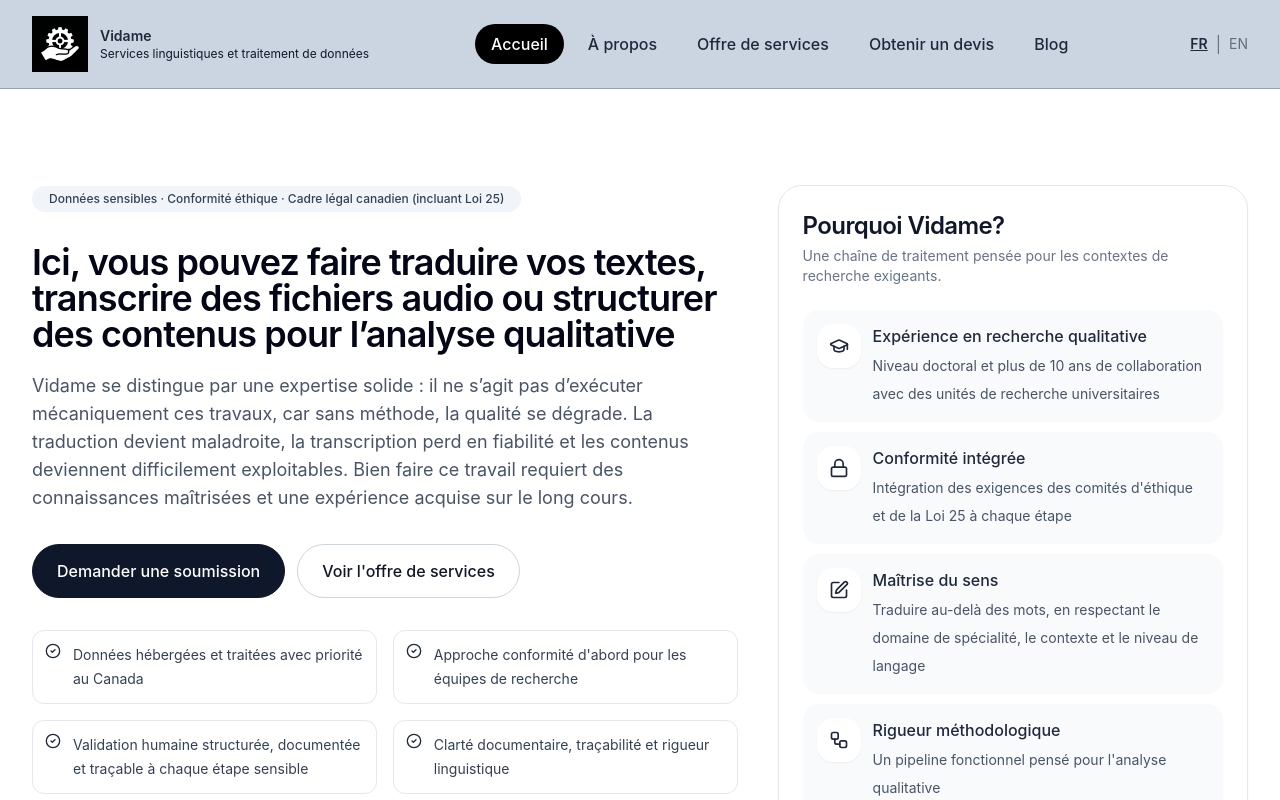
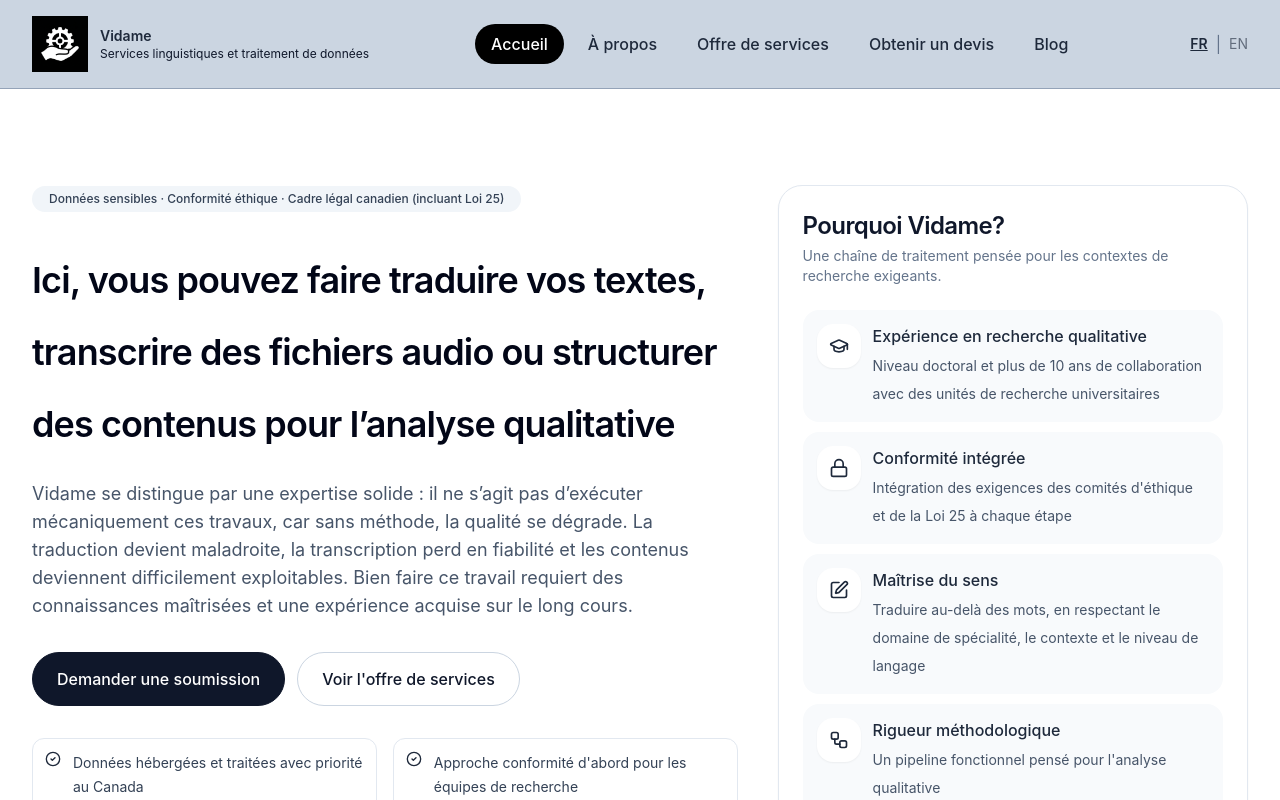
Before and after one commit to momopro21/vidame-recherche, a React (Vite) app: page / in a window 1280 px wide. Shown: the top 800 px of the page. Built offline with nearby package versions, Linux system fonts and the light colour scheme; the HTML template or start-up script is replaced by a standard one.

Commit message:
Update App.tsx

```diff
--- a/src/App.tsx
+++ b/src/App.tsx
@@ -346,7 +346,7 @@ function Shell({
               <Badge className="rounded-full bg-slate-100 px-4 py-1 text-slate-700 hover:bg-slate-100">Données sensibles · Conformité éthique · Cadre légal canadien (incluant Loi 25)</Badge>
               <div className="space-y-5">
                 {/* ===== VIDAME_REPERE_TITRE_PRINCIPAL_ACCUEIL ===== */}
-                <h1 className="max-w-4xl text-4xl font-semibold tracking-tight text-slate-950 md:text-4xl md:leading-[1.0]">
+                <h1 className="max-w-4xl text-4xl font-semibold tracking-tight text-slate-950 md:text-4xl md:leading-[2]">
                   Ici, vous pouvez faire traduire vos textes, transcrire des fichiers audio ou structurer des contenus pour l’analyse qualitative
                 </h1>
                 <p className="max-w-2xl text-base leading-7 text-slate-600 md:text-lg">
```
